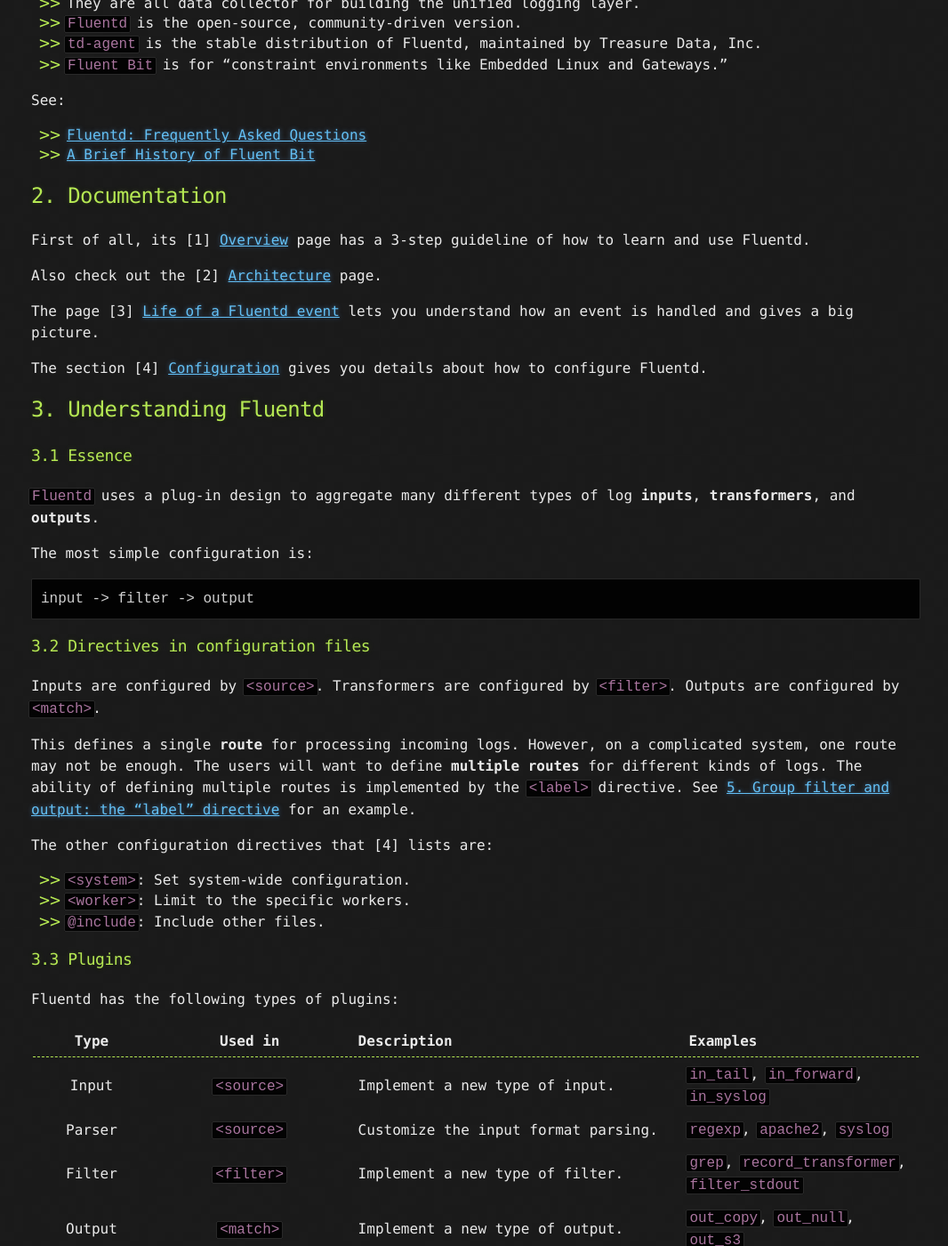
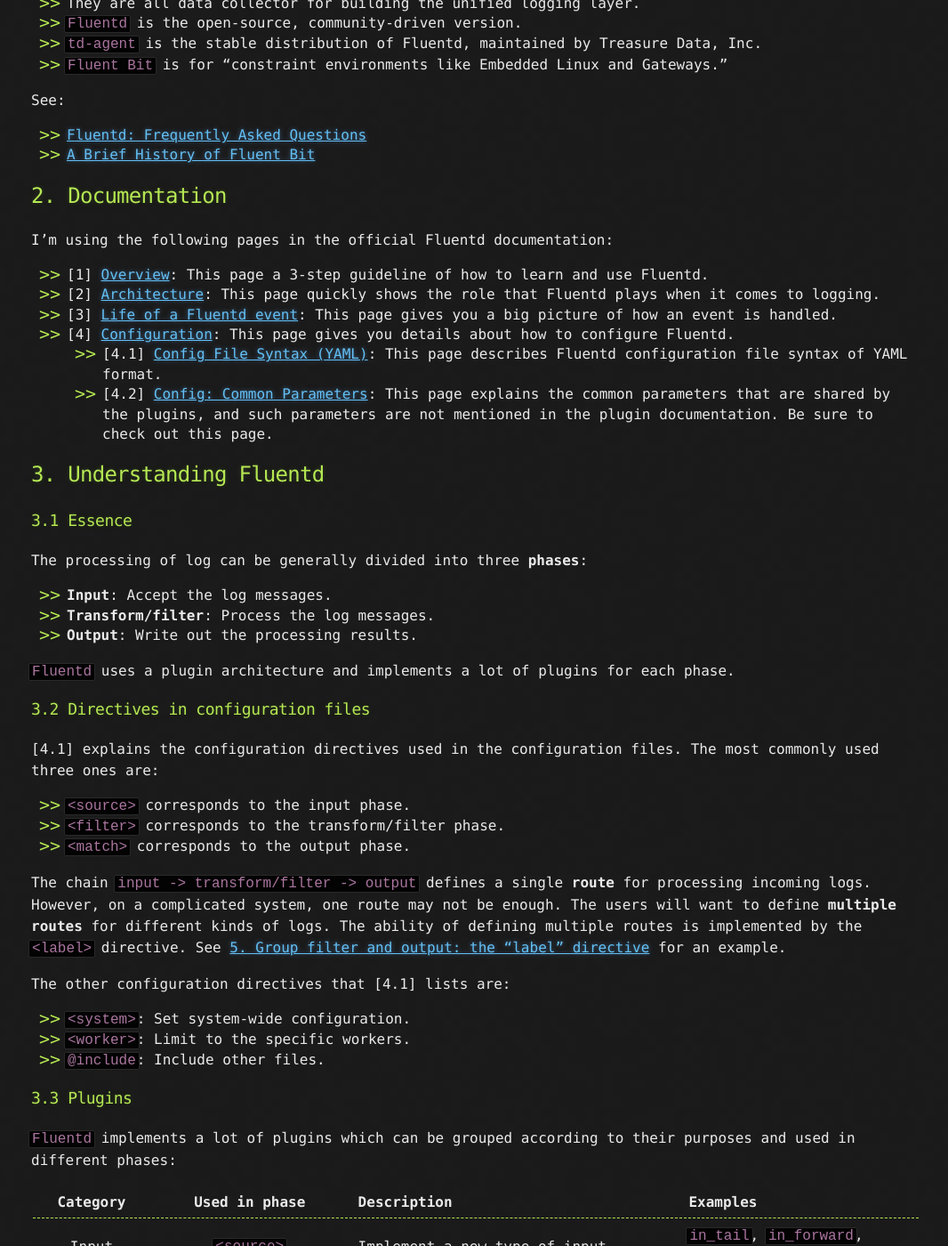
Before and after one commit to yaobinwen/yaobinwen.github.io, a Jekyll site: the page built from _posts/2022/2022-10-05-A-quick-review-of-Fluentd.md, in a window 1280 px wide and 1400 px high, scrolled down 553 px. Shown: the whole window at 89% size, without its empty margins (105-1171 px from the left). Built offline with Jekyll 4.4.1, drawn with Linux system fonts in a browser that asks for light colours; comment, search, counter and statistics services are not loaded.

Commit message:
Update "A quick review of Fluentd" to make it easier to use

````diff
--- a/_posts/2022/2022-10-05-A-quick-review-of-Fluentd.md
+++ b/_posts/2022/2022-10-05-A-quick-review-of-Fluentd.md
@@ -22,43 +22,45 @@ See:
 
 ## 2. Documentation
 
-First of all, its [1] [Overview](https://docs.fluentd.org/quickstart) page has a 3-step guideline of how to learn and use Fluentd.
-
-Also check out the [2] [Architecture](https://www.fluentd.org/architecture) page.
-
-The page [3] [Life of a Fluentd event](https://docs.fluentd.org/quickstart/life-of-a-fluentd-event) lets you understand how an event is handled and gives a big picture.
-
-The section [4] [Configuration](https://docs.fluentd.org/configuration/) gives you details about how to configure Fluentd.
+I'm using the following pages in the official Fluentd documentation:
+- [1] [Overview](https://docs.fluentd.org/quickstart): This page a 3-step guideline of how to learn and use Fluentd.
+- [2] [Architecture](https://www.fluentd.org/architecture): This page quickly shows the role that Fluentd plays when it comes to logging.
+- [3] [Life of a Fluentd event](https://docs.fluentd.org/quickstart/life-of-a-fluentd-event): This page gives you a big picture of how an event is handled.
+- [4] [Configuration](https://docs.fluentd.org/configuration/): This page gives you details about how to configure Fluentd.
+  - [4.1] [Config File Syntax (YAML)](https://docs.fluentd.org/configuration/config-file-yaml): This page describes Fluentd configuration file syntax of YAML format.
+  - [4.2] [Config: Common Parameters](https://docs.fluentd.org/configuration/plugin-common-parameters): This page explains the common parameters that are shared by the plugins, and such parameters are not mentioned in the plugin documentation. Be sure to check out this page.
 
 ## 3. Understanding Fluentd
 
 ### 3.1 Essence
 
-`Fluentd` uses a plug-in design to aggregate many different types of log **inputs**, **transformers**, and **outputs**.
+The processing of log can be generally divided into three **phases**:
+- **Input**: Accept the log messages.
+- **Transform/filter**: Process the log messages.
+- **Output**: Write out the processing results.
 
-The most simple configuration is:
-
-```
-input -> filter -> output
-```
+`Fluentd` uses a plugin architecture and implements a lot of plugins for each phase.
 
 ### 3.2 Directives in configuration files
 
-Inputs are configured by `<source>`. Transformers are configured by `<filter>`. Outputs are configured by `<match>`.
+[4.1] explains the configuration directives used in the configuration files. The most commonly used three ones are:
+- `<source>` corresponds to the input phase.
+- `<filter>` corresponds to the transform/filter phase.
+- `<match>` corresponds to the output phase.
 
-This defines a single **route** for processing incoming logs. However, on a complicated system, one route may not be enough. The users will want to define **multiple routes** for different kinds of logs. The ability of defining multiple routes is implemented by the `<label>` directive. See [5. Group filter and output: the "label" directive](https://docs.fluentd.org/configuration/config-file#5.-group-filter-and-output-the-label-directive) for an example.
+The chain `input -> transform/filter -> output` defines a single **route** for processing incoming logs. However, on a complicated system, one route may not be enough. The users will want to define **multiple routes** for different kinds of logs. The ability of defining multiple routes is implemented by the `<label>` directive. See [5. Group filter and output: the "label" directive](https://docs.fluentd.org/configuration/config-file#5.-group-filter-and-output-the-label-directive) for an example.
 
-The other configuration directives that [4] lists are:
+The other configuration directives that [4.1] lists are:
 - `<system>`: Set system-wide configuration.
 - `<worker>`: Limit to the specific workers.
 - `@include`: Include other files.
 
 ### 3.3 Plugins
 
-Fluentd has the following types of plugins:
+`Fluentd` implements a lot of plugins which can be grouped according to their purposes and used in different phases:
 
-| Type | Used in | Description | Examples |
-|:----:|:-------:|:------------|:---------|
+| Category | Used in phase | Description | Examples |
+|:--------:|:-------------:|:------------|:---------|
 | Input | `<source>` | Implement a new type of input. | `in_tail`, `in_forward`, `in_syslog` |
 | Parser | `<source>` | Customize the input format parsing. | `regexp`, `apache2`, `syslog` |
 | Filter | `<filter>` | Implement a new type of filter. | `grep`, `record_transformer`, `filter_stdout` |
````
